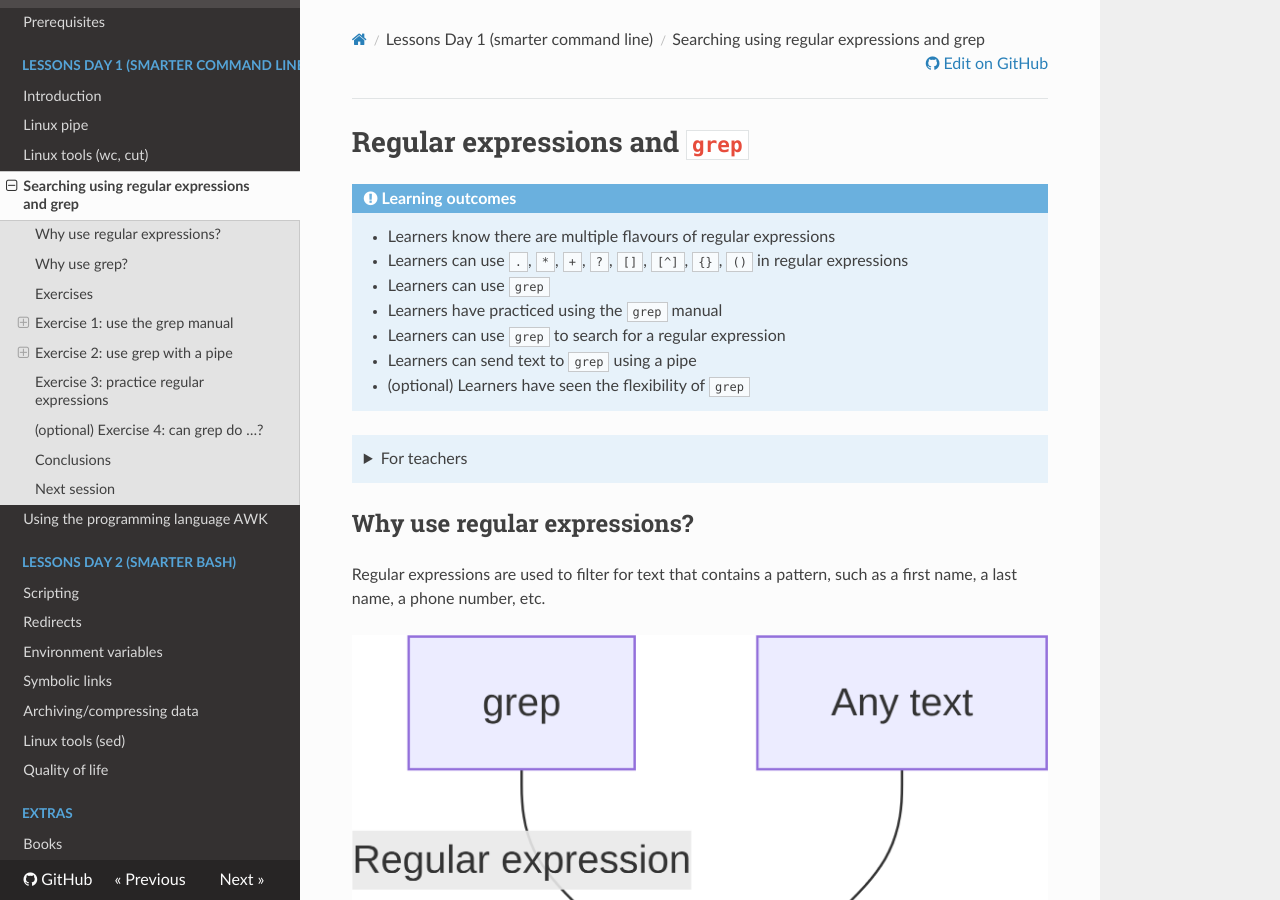
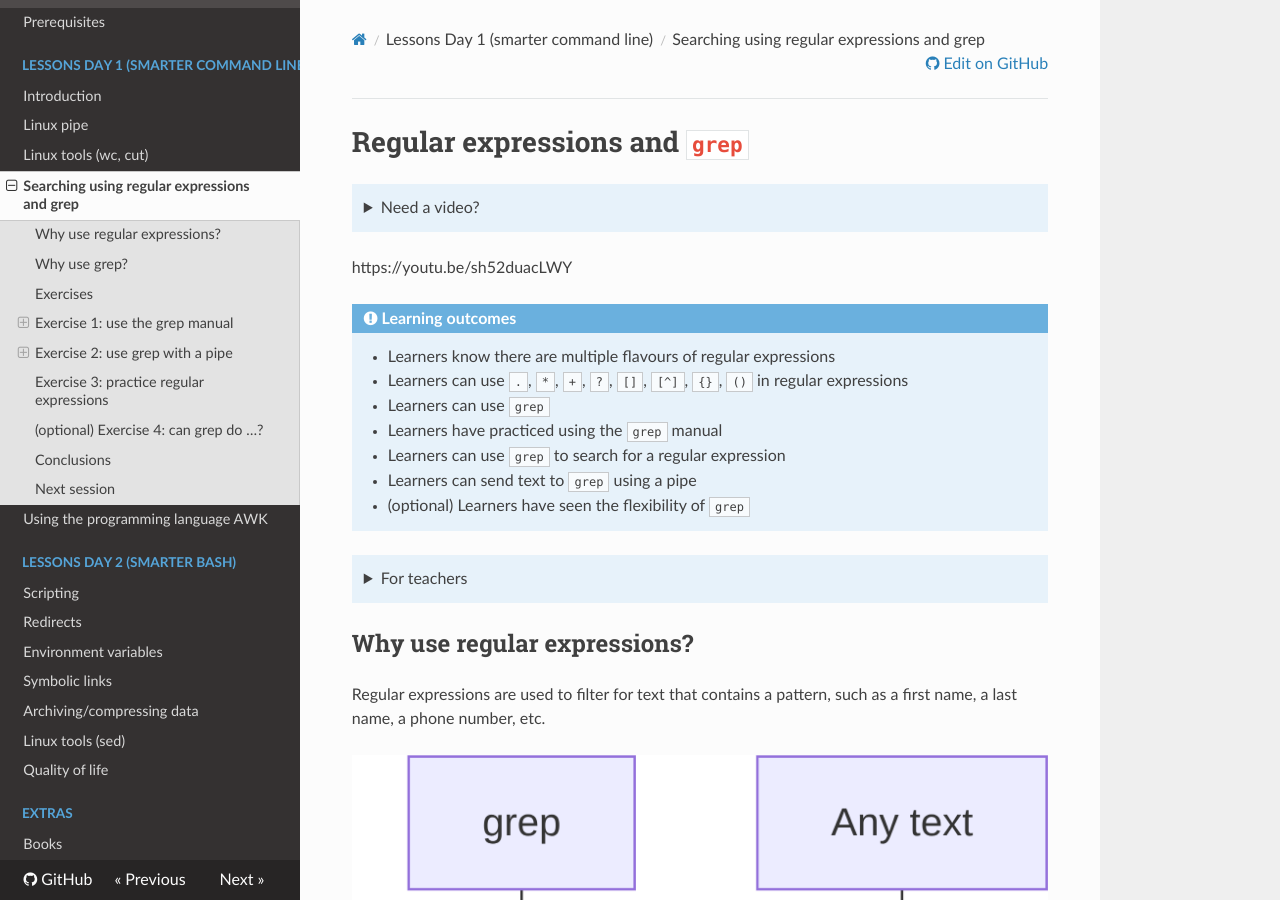
Before and after one commit to UPPMAX/linux-command-line-201, an MkDocs documentation site: the page built from docs/sessions/regular_expressions_and_grep/README.md, in a window 1280 px wide and 900 px high. Built offline with MkDocs 1.6.1, drawn with Linux system fonts in a browser that asks for light colours; nearby versions of some CDN libraries; some of the changed lines change nothing that is shown.

Commit message:
Add video

```diff
--- a/docs/sessions/regular_expressions_and_grep/README.md
+++ b/docs/sessions/regular_expressions_and_grep/README.md
@@ -8,6 +8,19 @@
 ---
 
 # Regular expressions and `grep`
+
+???- note "Need a video?"
+
+    - [Introduction](https://youtu.be/sh52duacLWY)
+    - [Exercise 1](https://youtu.be/sh52duacLWY?t=155)
+    - [Exercise 2](https://youtu.be/sh52duacLWY?t=349)
+    - [Exercise 3](https://youtu.be/sh52duacLWY?t=455)
+    - [Exercise 4](https://youtu.be/sh52duacLWY?t=875)
+    - [Feedback](https://youtu.be/sh52duacLWY?t=1279)
+    - [Conclusion](https://youtu.be/sh52duacLWY?t=1486)
+
+https://youtu.be/sh52duacLWY
+
 
 !!! info "Learning outcomes"
 
```
